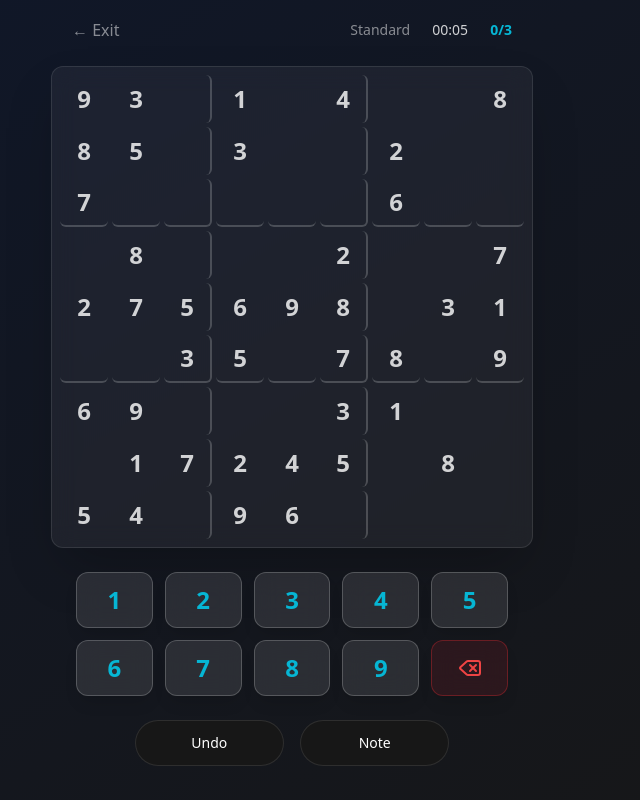
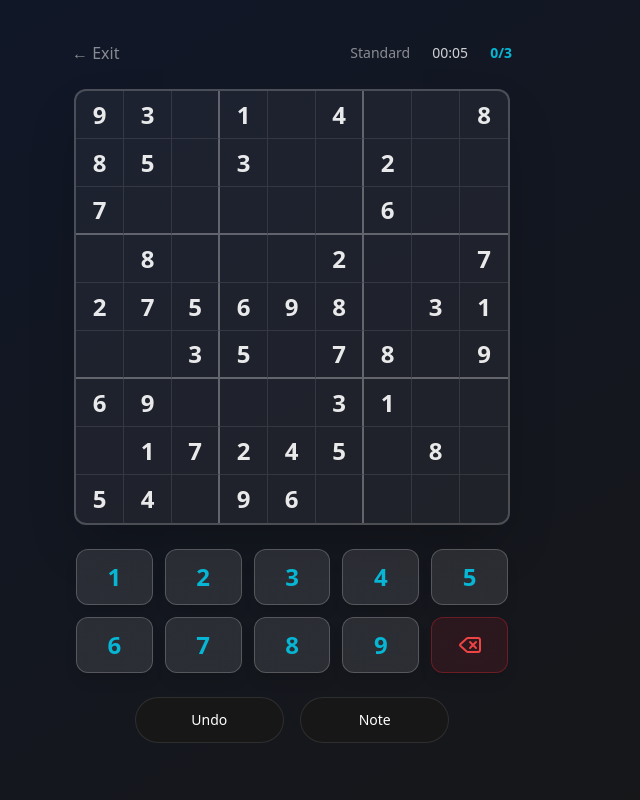
Before and after one commit to sohamshetty07/ku-sudoku, a Next.js app: page /game in a window 1280 px wide. Shown: the whole page, without its empty margins (348-988 px from the left). Built offline with nearby package versions, Linux system fonts and the light colour scheme.

Commit message:
fix: restore grid size and update number completion logic

```diff
--- a/src/app/game/page.tsx
+++ b/src/app/game/page.tsx
@@ -12,10 +12,11 @@ import Button from "@/components/ui/Button";
 import Link from "next/link";
 
 // --- CONFIGURATION RULES ---
+// Updated to include 'eloPenalty'
 const GAME_CONFIG = {
-  Relaxed:  { holes: 30, lives: Infinity, eloReward: 0 },
-  Standard: { holes: 40, lives: 3, eloReward: 15 },
-  Mastery:  { holes: 55, lives: 1, eloReward: 30 },
+  Relaxed:  { holes: 30, lives: Infinity, eloReward: 0, eloPenalty: 0 },
+  Standard: { holes: 40, lives: 3, eloReward: 15, eloPenalty: 5 },
+  Mastery:  { holes: 55, lives: 1, eloReward: 30, eloPenalty: 10 },
 };
 
 const formatTime = (seconds: number) => {
@@ -53,18 +54,38 @@ function GameContent() {
   const isGameOver = config.lives !== Infinity && mistakes >= config.lives;
   const isGameActive = !isGameOver && !isWon;
 
+  // --- LOGIC: Calculate Completed Numbers ---
+  // A number is hidden ONLY if there are 9 of them AND they are all correct according to the solution.
+  const completedNumbers = useMemo(() => {
+    if (!boardState || !solution) return [];
+
+    const counts = new Array(10).fill(0);
+
+    // Check every cell
+    boardState.forEach((row, rIndex) => {
+      row.forEach((num, cIndex) => {
+        // Only count the number if it matches the solution at this position
+        if (num !== 0 && num === solution[rIndex][cIndex]) {
+          counts[num]++;
+        }
+      });
+    });
+
+    // Filter for numbers that appear 9 times correctly
+    return counts
+      .map((count, num) => (count === 9 ? num : -1))
+      .filter(n => n !== -1);
+  }, [boardState, solution]);
+
   // --- VISUALS: DYNAMIC BACKGROUND ---
   const backgroundClass = useMemo(() => {
     switch (mode) {
       case 'Relaxed':
-        // Soft Teal/Cyan Glow
         return "bg-[radial-gradient(ellipse_at_center,_var(--tw-gradient-stops))] from-teal-900/40 via-midnight to-midnight";
       case 'Mastery':
-        // Intense Purple/Rose Void (Darker edges)
         return "bg-[radial-gradient(ellipse_at_center,_var(--tw-gradient-stops))] from-purple-900/40 via-midnight to-black";
       case 'Standard':
       default:
-        // Classic Deep Blue/Indigo Glow
         return "bg-[radial-gradient(ellipse_at_center,_var(--tw-gradient-stops))] from-indigo-900/40 via-midnight to-midnight";
     }
   }, [mode]);
@@ -133,12 +154,16 @@ function GameContent() {
     }
   }, [boardState, notes, mistakes, timeElapsed, isGameActive, initialBoard, solution, history, mode, saveGame, cellTimes]);
 
-  // --- CLEANUP ON GAME OVER ---
+  // --- CLEANUP ON GAME OVER & PENALTY ---
   useEffect(() => {
     if (isGameOver) {
+      // PENALTY LOGIC: Deduct points for losing
+      if (config.eloPenalty > 0) {
+        updateElo(-config.eloPenalty);
+      }
       clearGame();
     }
-  }, [isGameOver, clearGame]);
+  }, [isGameOver, clearGame, config.eloPenalty, updateElo]);
 
   // --- TIMER (Global) ---
   useEffect(() => {
@@ -334,7 +359,12 @@ function GameContent() {
 
       {/* INPUTS */}
       <div className={`w-full max-w-md flex flex-col gap-6 transition-all duration-500 ${!isGameActive ? "opacity-0 pointer-events-none translate-y-10" : ""}`}>
-        <NumberPad onNumberClick={handleInput} onDelete={handleDelete} />
+        {/* Pass completedNumbers to NumberPad to hide finished numbers */}
+        <NumberPad
+          onNumberClick={handleInput}
+          onDelete={handleDelete}
+          completedNumbers={completedNumbers}
+        />
         <div className="flex gap-4 w-full justify-center">
           <Button variant="secondary" className="w-1/3" onClick={handleUndo} disabled={history.length === 0}>Undo</Button>
           <Button variant={isNoteMode ? "primary" : "secondary"} className="w-1/3" onClick={() => setIsNoteMode(!isNoteMode)}>
--- a/src/app/page.tsx
+++ b/src/app/page.tsx
@@ -42,7 +42,7 @@ export default function Home() {
 
         {/* Footer info */}
         <p className="text-xs text-white/20 font-mono mt-8">
-          v1.0 • Offline First
+          v1.0 • AD Free • Open Source
         </p>
       </div>
 
--- a/src/components/game/NumberPad.tsx
+++ b/src/components/game/NumberPad.tsx
@@ -1,26 +1,35 @@
 "use client";
 
 import React from "react";
-import { Delete } from "lucide-react"; // We need an icon for the delete button
+import { Delete } from "lucide-react";
 
 type NumberPadProps = {
   onNumberClick: (num: number) => void;
   onDelete: () => void;
+  completedNumbers?: number[]; // <--- New Prop
 };
 
-export default function NumberPad({ onNumberClick, onDelete }: NumberPadProps) {
+export default function NumberPad({
+  onNumberClick,
+  onDelete,
+  completedNumbers = []
+}: NumberPadProps) {
 
   const numbers = [1, 2, 3, 4, 5, 6, 7, 8, 9];
 
   return (
     <div className="grid grid-cols-5 gap-3 w-full max-w-md mt-6 px-2">
       {/* Map numbers 1-9 */}
-      {numbers.map((num) => (
+      {numbers.map((num) => {
+        // Check if this number is "done" (appears 9 times on board)
+        const isHidden = completedNumbers.includes(num);
+
+        return (
+          <div key={num} className={isHidden ? "invisible pointer-events-none" : ""}>
             <button
-          key={num}
               onClick={() => onNumberClick(num)}
               className="
-            flex h-14 items-center justify-center rounded-xl
+                flex h-14 w-full items-center justify-center rounded-xl
                 bg-glass border border-glass-border
                 text-2xl font-mono text-neon-cyan font-bold
                 shadow-lg backdrop-blur-md transition-all
@@ -30,7 +39,9 @@ export default function NumberPad({ onNumberClick, onDelete }: NumberPadProps) {
             >
               {num}
             </button>
-      ))}
+          </div>
+        );
+      })}
 
       {/* The Delete Button (Takes the last slot) */}
       <button
--- a/src/components/game/SudokuGrid.tsx
+++ b/src/components/game/SudokuGrid.tsx
@@ -21,75 +21,75 @@ export default function SudokuGrid({
 }: SudokuGridProps) {
   if (!boardState || !initialBoard) return null;
 
-  // 1. Get the value of the currently selected cell (if any)
-  // We use this to highlight matching numbers across the board
   const selectedValue =
     selectedCell && boardState[selectedCell.row][selectedCell.col] !== 0
       ? boardState[selectedCell.row][selectedCell.col]
       : null;
 
   return (
-    <div className="grid grid-cols-9 gap-1 p-2 rounded-xl bg-white/5 border border-white/10 backdrop-blur-md shadow-2xl select-none">
+    // Container: Removed 'aspect-square' and 'w-full' reliability.
+    // We let the fixed-size cells define the total size, wrapped in a fit-content border.
+    <div className="grid grid-cols-9 bg-white/5 border-2 border-white/20 rounded-xl overflow-hidden shadow-2xl select-none mx-auto">
       {boardState.map((row, rowIndex) =>
         row.map((cellValue, colIndex) => {
-          // --- LOGIC: DETERMINE CELL STATUS ---
 
           const isFixed = initialBoard[rowIndex][colIndex] !== 0;
           const isSelected = selectedCell?.row === rowIndex && selectedCell?.col === colIndex;
           const isError = errorCells.has(`${rowIndex}-${colIndex}`);
 
-          // Crosshair Logic: Is this cell in the same Row or Col as selection?
           const isRelated = selectedCell
             ? (selectedCell.row === rowIndex || selectedCell.col === colIndex) && !isSelected
             : false;
 
-          // Match Logic: Does this cell have the same number as the selection?
           const isSameValue = selectedValue !== null && cellValue === selectedValue && !isSelected;
 
-          // Box Borders: Thicker borders for 3x3 grids
-          const borderRight = (colIndex + 1) % 3 === 0 && colIndex !== 8 ? "border-r-2 border-r-white/20" : "";
-          const borderBottom = (rowIndex + 1) % 3 === 0 && rowIndex !== 8 ? "border-b-2 border-b-white/20" : "";
+          // --- BORDER LOGIC ---
+          const isRightEdge = colIndex === 8;
+          const isBottomEdge = rowIndex === 8;
 
-          // --- STYLING ---
+          // Thicker borders for 3x3 sections
+          const isThickRight = (colIndex + 1) % 3 === 0 && !isRightEdge;
+          const isThickBottom = (rowIndex + 1) % 3 === 0 && !isBottomEdge;
+
+          const borderClasses = `
+            ${!isRightEdge ? (isThickRight ? "border-r-2 border-r-white/30" : "border-r border-r-white/10") : ""}
+            ${!isBottomEdge ? (isThickBottom ? "border-b-2 border-b-white/30" : "border-b border-b-white/10") : ""}
+          `;
+
           return (
-            <motion.div
+            <div
               key={`${rowIndex}-${colIndex}`}
-              initial={{ opacity: 0, scale: 0.8 }}
-              animate={{ opacity: 1, scale: 1 }}
-              transition={{ duration: 0.2, delay: (rowIndex * 9 + colIndex) * 0.005 }}
               onClick={() => onCellClick(rowIndex, colIndex)}
+              // RESTORED: Fixed width/height classes to prevent collapse
               className={`
                 relative flex items-center justify-center
                 w-8 h-8 sm:w-10 sm:h-10 md:w-12 md:h-12
-                text-lg sm:text-xl md:text-2xl font-mono cursor-pointer transition-all duration-200
-                rounded-md
-                ${borderRight} ${borderBottom}
+                text-lg sm:text-xl md:text-2xl font-mono cursor-pointer transition-colors duration-75
+                ${borderClasses}
 
-                ${/* 1. SELECTION STATE (High Priority) */ ""}
-                ${isSelected ? "bg-neon-cyan/20 ring-2 ring-neon-cyan z-10 scale-105 shadow-[0_0_15px_rgba(6,182,212,0.4)]" : ""}
+                ${/* STATES */ ""}
+                ${isSelected ? "bg-neon-cyan/20 z-10" : ""}
+                ${!isSelected && isSameValue ? "bg-neon-cyan/10 text-neon-cyan font-bold" : ""}
+                ${isError && !isSelected ? "bg-neon-red/10 text-neon-red" : ""}
+                ${!isSelected && !isSameValue && isRelated ? "bg-white/5" : ""}
+                ${!isSelected && !isRelated && !isSameValue ? "hover:bg-white/5" : ""}
 
-                ${/* 2. MATCHING NUMBER STATE (High Priority) */ ""}
-                ${!isSelected && isSameValue ? "bg-neon-cyan/10 text-neon-cyan font-bold shadow-[inset_0_0_10px_rgba(6,182,212,0.2)]" : ""}
-
-                ${/* 3. ERROR STATE */ ""}
-                ${isError && !isSelected ? "bg-neon-red/10 text-neon-red animate-pulse" : ""}
-
-                ${/* 4. CROSSHAIR GUIDES (Low Priority) */ ""}
-                ${!isSelected && !isSameValue && isRelated ? "bg-white/5" : ""}
-
-                ${/* 5. DEFAULT STATES */ ""}
-                ${!isSelected && !isRelated && !isSameValue ? "hover:bg-white/5" : ""}
-                ${isFixed ? "font-bold" : "font-light"}
-                ${!isFixed && !isError && !isSameValue && !isSelected ? "text-neon-cyan" : ""}
-                ${isFixed && !isSameValue && !isSelected ? "text-white/80" : ""}
+                ${/* TYPOGRAPHY */ ""}
+                ${isFixed ? "font-bold text-white/90" : "font-semibold text-neon-cyan"}
               `}
             >
-              {/* RENDER NUMBER OR NOTES */}
+              {isSelected && (
+                <motion.div
+                  layoutId="selection-ring"
+                  className="absolute inset-0 border-2 border-neon-cyan z-20 pointer-events-none"
+                  transition={{ duration: 0.15 }}
+                />
+              )}
+
               {cellValue !== 0 ? (
                 cellValue
               ) : (
-                /* Note Grid (3x3 mini grid inside cell) */
-                <div className="grid grid-cols-3 gap-[1px] w-full h-full p-[2px] pointer-events-none">
+                <div className="grid grid-cols-3 w-full h-full p-[1px] pointer-events-none">
                   {[1, 2, 3, 4, 5, 6, 7, 8, 9].map((n) => (
                     <div key={n} className="flex items-center justify-center">
                       {notes[`${rowIndex}-${colIndex}`]?.includes(n) && (
@@ -101,7 +101,7 @@ export default function SudokuGrid({
                   ))}
                 </div>
               )}
-            </motion.div>
+            </div>
           );
         })
       )}
```
Lines whose indentation alone changed are shown as unchanged.
